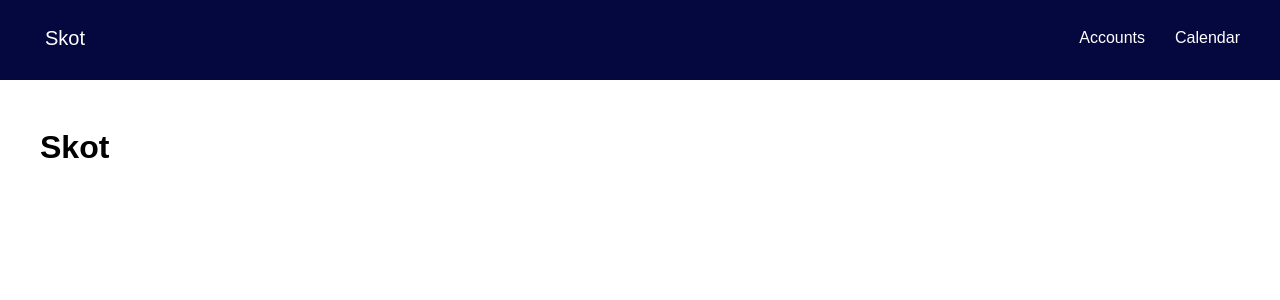
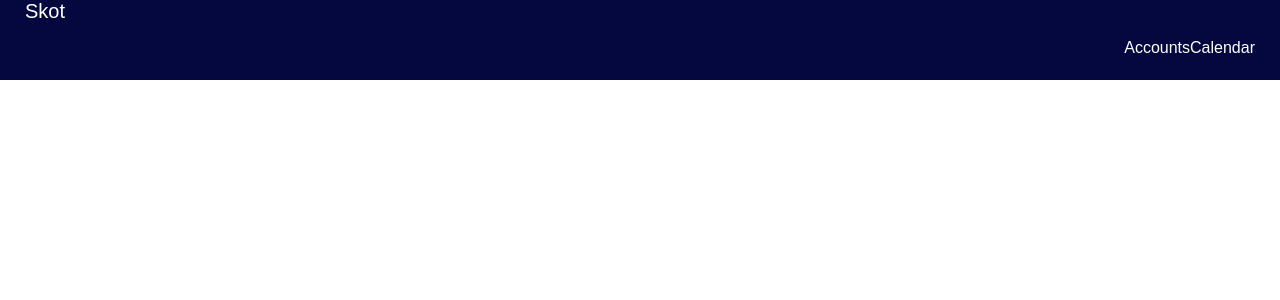
Before and after one commit to callanmurphy/Skot.io, a Next.js app: page / in a window 1280 px wide. Shown: the top 300 px of the page. Built offline with nearby package versions, Linux system fonts and the light colour scheme.

Commit message:
updated files from macbook

```diff
--- a/pages/_app.js
+++ b/pages/_app.js
@@ -1,23 +1,28 @@
 import '../styles/globals.css'
+import '../styles/header.css'
 import Link from 'next/link'
+import Head from "next/head";
 
 function MyApp({ Component, pageProps }) {
   return (
     <div>
-    <link href='https://fonts.googleapis.com/css?family=Montserrat' rel='stylesheet'></link>
-    <div id="site-header">
-    <div id="header-title">
+      <Head>
+        <title>Skot</title>
+        <meta name="viewport" content="width=device-width, initial-scale=1" />
+        <meta charSet="utf-8" />
+      </Head>
+      <div id="nav-bar">
+        <div id="nav-title">
           <Link href="/"><a>Skot</a></Link>
         </div>
-
         <div id="nav-menu">
           <ul>
           <li><Link href="/calendar"><a>Calendar</a></Link></li>
           <li><Link href="/accounts"><a>Accounts</a></Link></li>
           </ul>
         </div>
+      </div>
 
-  </div>
       <Component {...pageProps} />
     </div>
   )
--- a/pages/index.js
+++ b/pages/index.js
@@ -1,7 +1,4 @@
-import styles from '../styles/Info.module.css'
 import { useRouter } from 'next/router'
-// reference: https://www.youtube.com/watch?v=Sklc_fQBmcs
-// docs: https://nextjs.org/docs/basic-features
 
 export default function Home() {
 
--- a/styles/Info.module.css
+++ /dev/null
@@ -1,4 +0,0 @@
-.pageTitle {
-    font-size: 25px;
-    margin-left: 50px;
-}
--- /dev/null
+++ b/styles/colors.js
@@ -0,0 +1,5 @@
+DARK = true;
+
+export const colours = {
+    body: DARK ? '#121212' : '#000000'
+}
--- a/styles/globals.css
+++ b/styles/globals.css
@@ -1,5 +1,4 @@
 html,
-
 a {
   color: inherit;
   text-decoration: none;
@@ -9,20 +8,12 @@ a {
   box-sizing: border-box;
 }
 
-#header-title {
-	float: left;
-	padding-left: 45px;
-	padding-top: 27px;
-	font-size: 20px;
-  color: #ffffff;
-}
-
 body {
-	margin-left: 40px;
-	background-color: white;
+  /* margin-left: 40px; */
+  background-color: "#121212";
   font-family: Arial, sans-serif;
-	padding-top: 100px;
-	margin-right: 40px;
+  /* padding-top: 70px; */
+  /* margin-right: 40px; */
 }
 
 img.site-logo {
@@ -32,87 +23,13 @@ img.site-logo {
   float: left;
 }
 
-#site-header {
-	margin-left: -40px;
-	padding-right: 20px;
-	position: fixed;
-	top: 0px;
-	background: #05083E;
-	color: white;
-	font-size: 30px;
-	text-align: center;
-	width: 100%;
-	height: 80px;
+.zoom {
+  transition: transform 0.2s;
 }
 
-#nav-menu {
-	color: white;
-	text-align: right;
-	/* padding-right: 40px; */
-	padding-right: 10px;
-	padding-top: 19px;
+.zoom:hover {
+  transform: scale(1.1);
 }
-
-#nav-menu ul {
-	list-style-type: none;
-    margin: 0;
-    padding: 0;
-}
-
-#nav-menu li {
-	display: inline;
-	float: right;
-	margin-left: 10px;
-	font-size: 16px;
-}
-
-#nav-menu li a {
-	display: inline-block;
-	padding: 10px;
-    color: white;
-	text-decoration: none;
-}
-
-#current-page li a {
-	/* background-color: #207174; */
-
-	/* border-bottom: 5px solid #1f1f1f; */
-    text-decoration: underline;
-
-	/* border-bottom: 5px solid #000;
-	/* padding-bottom: 3px; */
-}
-
-#nav-menu li a:hover {
-	text-decoration: underline;
-	transition: 0.2s;
-}
-
-.two-column {
-	width: 50%;
-	float: left;
-}
-
-.three-column {
-	width: 33.3%;
-	float: left;
-}
-
-/* nav menu icon */
-#nav-menu ul li a img {
-	width: 50px;
-	margin-left: -10px;
-	margin-top: -17px;
-}
-
-.link-text {
-	color:white;
-	text-decoration: none;
-}
-
-.zoom { transition: transform .2s; }
-
-.zoom:hover { transform: scale(1.1); }
 
 .center {
   display: block;
@@ -121,40 +38,30 @@ img.site-logo {
   text-align: center;
 }
 
-.seymour {
-	padding-top: 20px;
-	padding-bottom: 20px;
-	color: white;
+.main-table thead tr {
+  background-color: #009879;
+  color: #ffffff;
+  text-align: left;
 }
 
-h2 {
-	font-size: large;
+.main-table th,
+.main-table td {
+  padding: 12px 15px;
 }
 
-table.api-table th {
-	padding-bottom: 20px;
+.main-table tbody tr {
+  border-bottom: 1px solid #dddddd;
 }
 
-table.api-table td {
-    /* background-color: rgb(233, 233, 233); */
-    padding-bottom: 10px;
-	/* border-bottom: 1px solid black; */
-    /* border: 1px solid black; */
+.main-table tbody tr:nth-of-type(even) {
+  background-color: #f3f3f3;
 }
 
-#api-table-description {
-	width: 50%;
-}
-
-.left-marg {
-	padding-left: 50px;
-}
-
-.lift-me-up {
-	margin-top: -20px;
+.main-table tbody tr:last-of-type {
+  border-bottom: 2px solid #009879;
 }
 
 /* mobile settings (or if desktop window is too small) */
-@media screen and (min-width: 0px) and (max-width: 720px){
+@media screen and (min-width: 0px) and (max-width: 720px) {
   /* coming soon! */
 }
--- /dev/null
+++ b/styles/header.css
@@ -0,0 +1,56 @@
+#nav-bar {
+  padding-right: 25px;
+  padding-left: 25px;
+  position: fixed;
+  justify-content: stretch;
+  align-items: center; /* align vertical */
+  top: 0px;
+  left: 0px;
+  right: 0px;
+  background: #05083e;
+  height: 80px;
+}
+
+#nav-title {
+  /* float: left; */
+  /* padding-top: 27px; */
+  font-size: 20px;
+  color: #ffffff;
+}
+
+#nav-menu {
+  color: white;
+  text-align: right;
+  /* padding-right: 40px; */
+  /* padding-right: 10px; */
+  /* padding-top: 19px; */
+}
+
+#nav-menu ul {
+  list-style-type: none;
+  /* margin: 0; */
+  /* padding: 0; */
+}
+
+#nav-menu li {
+  display: inline;
+  float: right;
+  /* margin-left: 10px; */
+  font-size: 16px;
+}
+
+#nav-menu li a {
+  display: inline-block;
+  /* padding: 10px; */
+  color: white;
+  text-decoration: none;
+}
+
+#current-page li a {
+  text-decoration: underline;
+}
+
+#nav-menu li a:hover {
+  text-decoration: underline;
+  transition: 0.2s;
+}
```
Also changed, not shown: pages/accounts.js (+55 -17 lines), pages/default.js (deleted, +0 -69 lines), styles/Home.module.css (deleted, +0 -121 lines), styles/Test.module.css (deleted, +0 -22 lines), styles/accounts.module.css (added, +45 -0 lines). Lines whose indentation alone changed are shown as unchanged.
